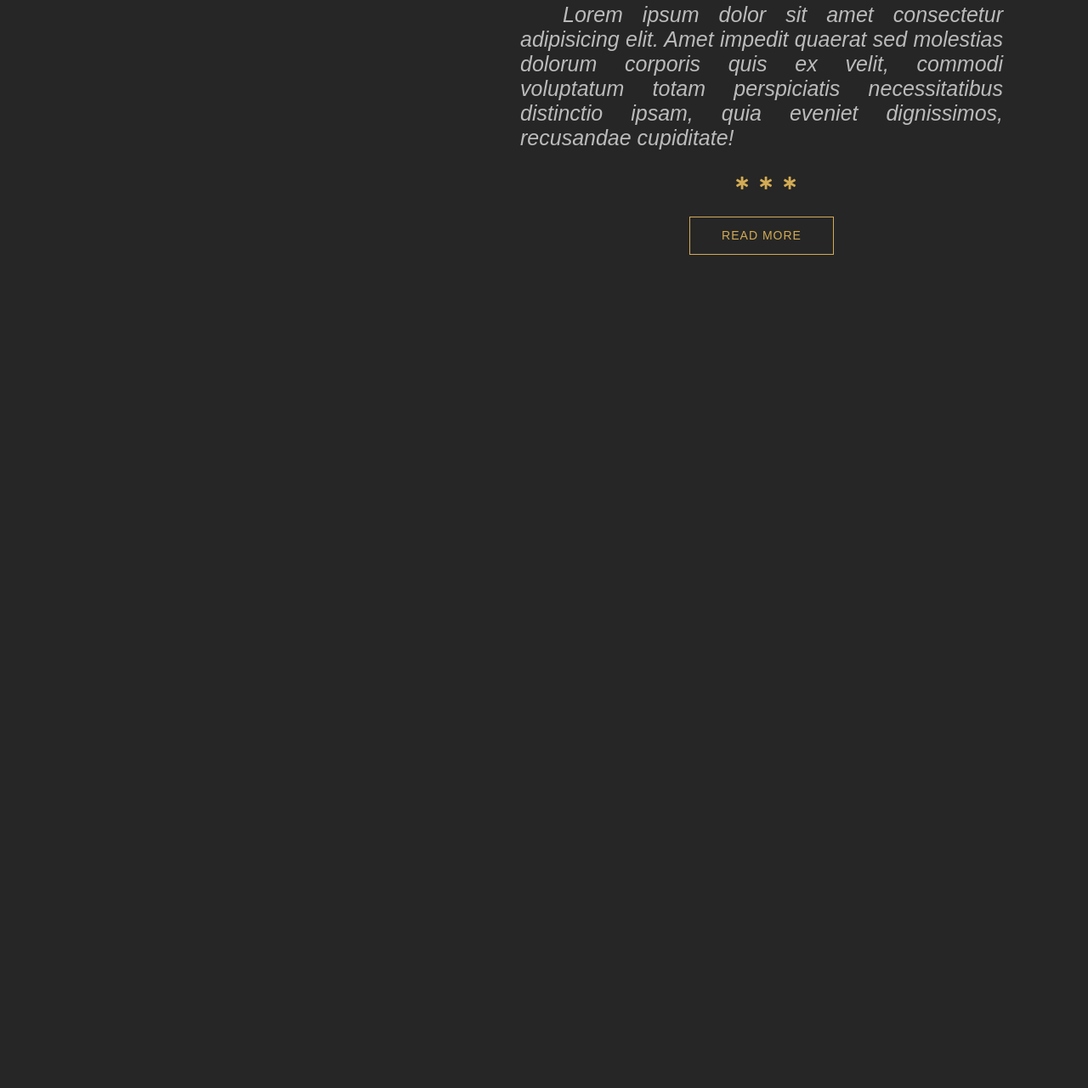
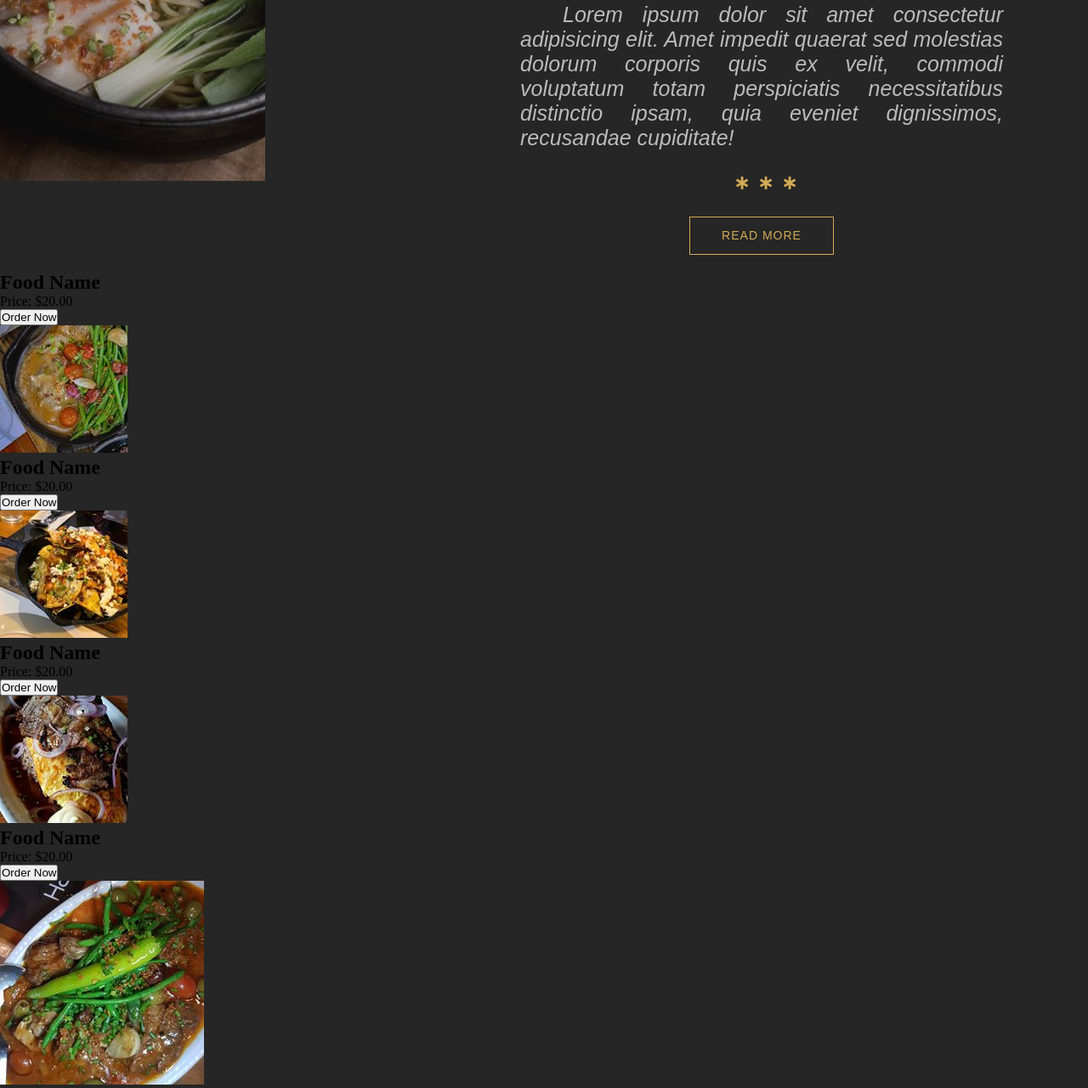
Before and after one commit to Brienyll/Locavore-cl, a website: page index.html in a window 1280 px wide. Shown: the part 1201-2482 px from the top of the page at 85% size. Before the commit the page ends 1520 px from the top, so only its background shows below. Drawn offline with Linux system fonts and the light colour scheme.

Commit message:
added structure of the gallery

```diff
--- a/index.html
+++ b/index.html
@@ -33,7 +33,7 @@
   <!--  About Us -->
   <section class="about-us">
     <div class="about-us-left">
-      <img src="" alt="">
+      <img src="images/food.jpg" alt="">
     </div>
     <div class="about-us-right">
       <h1 class="main-heading">About Us</h1>
@@ -56,5 +56,45 @@
     </div>
   </section>
   <!-- End of About Us-->
+
+  <!--Gallery-->
+  <section class="gallery">
+    <div class="class-wrapper">
+      <div class="card">
+        <div class="card-overlay">
+          <h1 class="card-overlay-heading">Food Name</h1>
+            <p class="card-overlay-paragraph">Price: $20.00</p>
+            <button type="button" class="card-overlay-btn">Order Now</button>
+        </div>
+        <img src="images/food-2.jpg" class="card-img">
+      </div>
+      <div class="card">
+        <div class="card-overlay">
+          <h1 class="card-overlay-heading">Food Name</h1>
+            <p class="card-overlay-paragraph">Price: $20.00</p>
+            <button type="button" class="card-overlay-btn">Order Now</button>
+        </div>
+        <img src="images/food-3.jpg" class="card-img">
+      </div>
+      <div class="card">
+        <div class="card-overlay">
+          <h1 class="card-overlay-heading">Food Name</h1>
+            <p class="card-overlay-paragraph">Price: $20.00</p>
+            <button type="button" class="card-overlay-btn">Order Now</button>
+        </div>
+        <img src="images/food-4.jpg" class="card-img">
+      </div>
+      <div class="card">
+        <div class="card-overlay">
+          <h1 class="card-overlay-heading">Food Name</h1>
+            <p class="card-overlay-paragraph">Price: $20.00</p>
+            <button type="button" class="card-overlay-btn">Order Now</button>
+        </div>
+        <img src="images/food-5.jpg" class="card-img">
+      </div>
+    </div>
+  </section>
+
+  <!--End of Gallery-->
 </body>
 </html>
```
Also changed, not shown: images/food-2.jpg (added), images/food-3.jpg (added), images/food-4.jpg (added), images/food-5.jpg (added), images/food.jpg (added).
